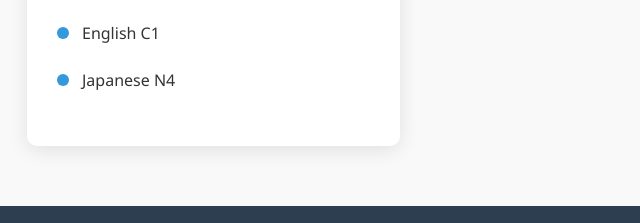
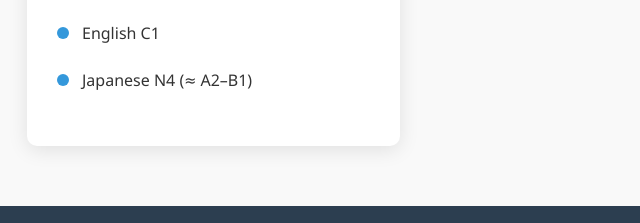
Before and after one commit to KilianKoch/KilianKoch.github.io, a plain HTML site: page about.html in a window 1280 px wide. Shown: the part 3049-3272 px from the top of the page, 13-653 px from the left. Drawn offline with Linux system fonts and the light colour scheme; no server answers.

Commit message:
Aktualisieren von about.html

```diff
--- a/about.html
+++ b/about.html
@@ -386,7 +386,7 @@
             <ul>
               <li>German Native (C2)</li>
               <li>English C1</li>
-              <li>Japanese N4</li>
+              <li>Japanese N4 (≈ A2–B1)</li>
             </ul>
           </div>
         </div>
```
